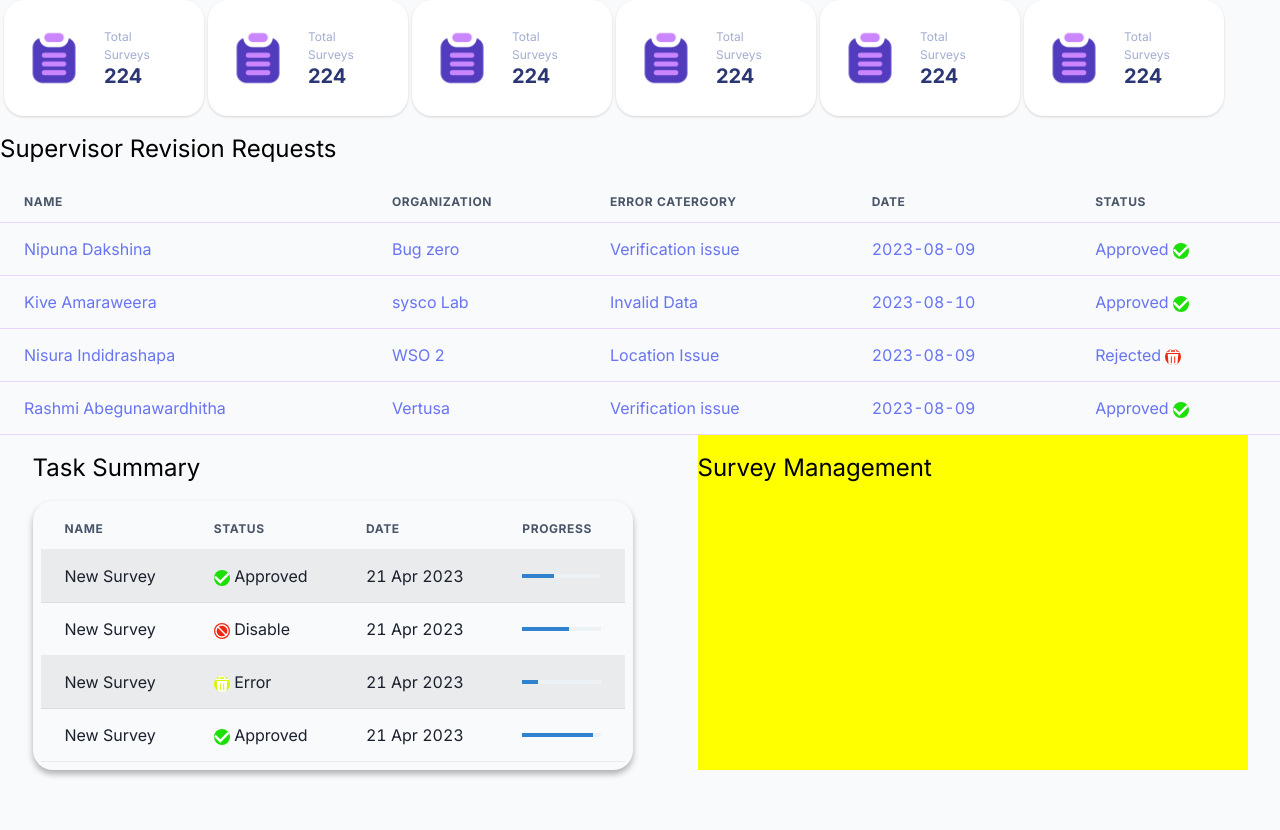
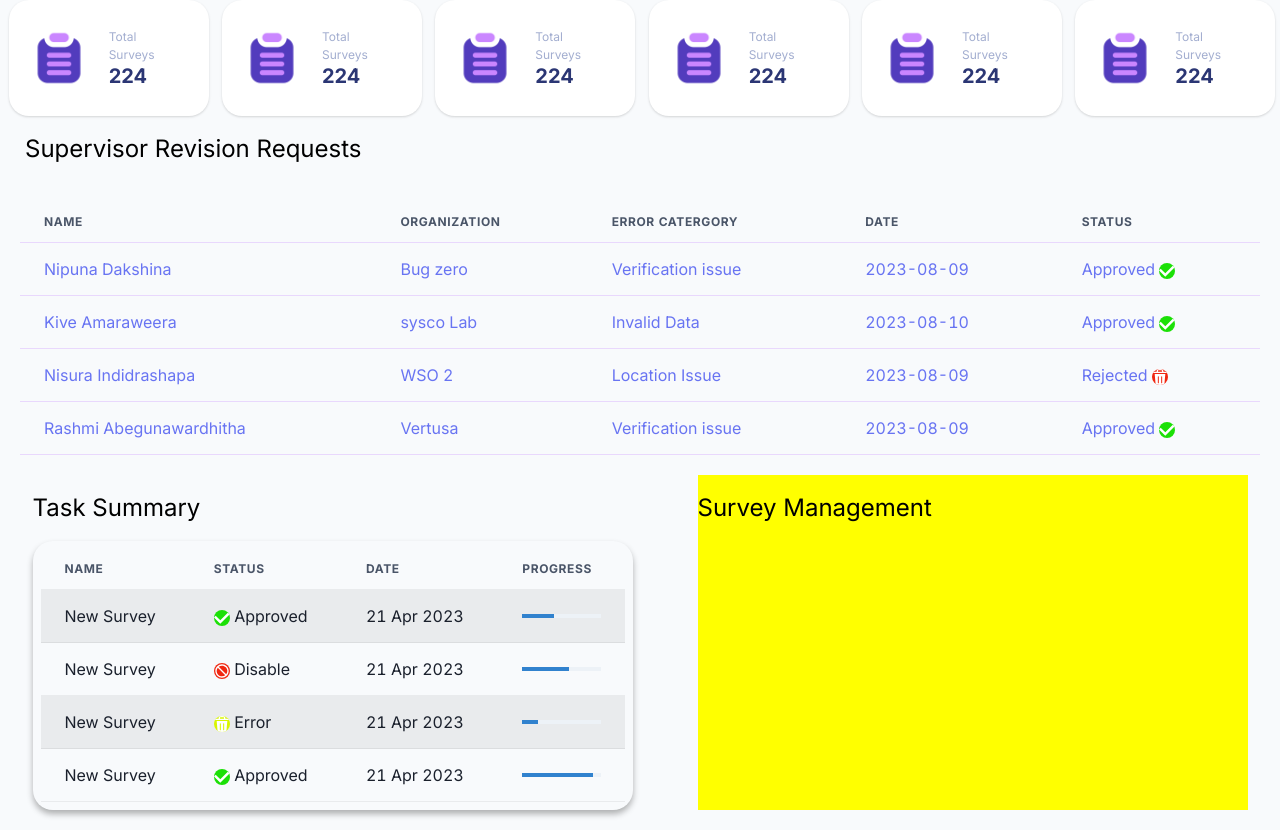
Before and after one commit to OpinionLK/OpinionLK-Repo, a React (Create React App) app in the folder client/: page / in a window 1280 px wide. Before the commit the page ends 800 px from the top, so only its background shows below. Built offline with nearby package versions, Linux system fonts and the light colour scheme.

Commit message:
change routes

```diff
--- a/client/src/pages/CommunityManager/CommunityManagerDashboard.jsx
+++ b/client/src/pages/CommunityManager/CommunityManagerDashboard.jsx
@@ -36,7 +36,7 @@ function CommunityManagerDashBoard() {
     <>
       <Box style={style}>
         <Box d="flex" flexDir={'r'}>
-          <Flex direction={'row'}>
+          <Flex direction={'row'} justifyContent={"space-around"}>
             <Box pl={1}>
               <StatViewCard str={'Total Survey'} num={'335'} />
             </Box>
@@ -57,10 +57,10 @@ function CommunityManagerDashBoard() {
             </Box>
           </Flex>
           <Box>
-            <Text pt={15} pb={15} color={'black'} fontSize="2xl">
+            <Text pt={15} pb={15} pl={25} color={'black'} fontSize="2xl">
               Supervisor Revision Requests
             </Text>
-            <Box>
+            <Box p={5}>
               <AcceptRequestTable />
             </Box>
           </Box>
```
Also changed, not shown: client/src/routes/comMangerRoutes.jsx (+7 -3 lines).
